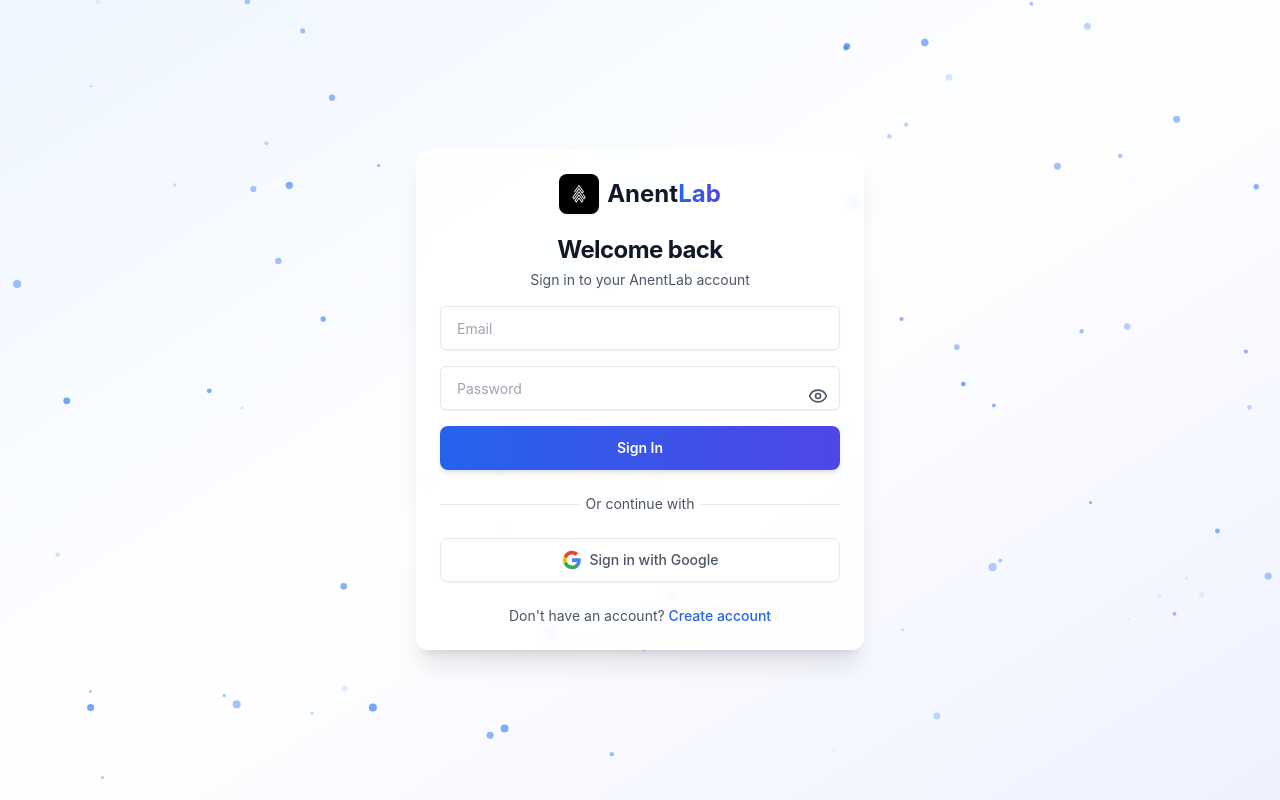
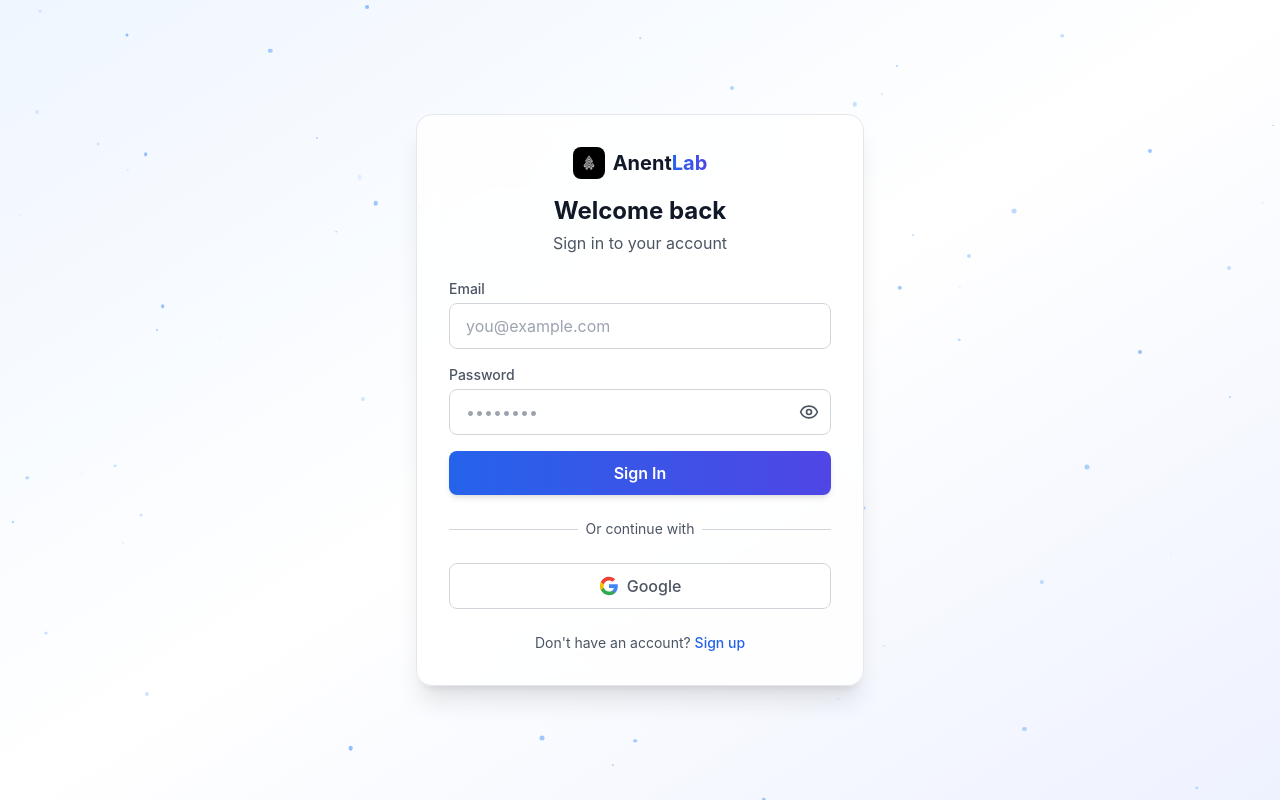
Before and after one commit to johncampg12-afk/content-intelligence-engine, a Next.js app: page /login in a window 1280 px wide. Built offline with nearby package versions, Linux system fonts and the light colour scheme; no server answers.

Commit message:
feat: ultra-professional landing page with neon accents, animations, and free messaging

```diff
--- a/app/(auth)/login/page.tsx
+++ b/app/(auth)/login/page.tsx
@@ -1,99 +1,32 @@
 'use client'
 
-import { useEffect, useRef, useState } from 'react'
+import { Suspense, useEffect, useState } from 'react'
 import { useRouter, useSearchParams } from 'next/navigation'
 import Link from 'next/link'
 import Image from 'next/image'
-import { motion } from 'framer-motion'
 import { createBrowserClient } from '@supabase/ssr'
-import { Button } from '@/components/ui/button'
-import { Input } from '@/components/ui/input'
-import { Card, CardContent, CardDescription, CardHeader, CardTitle } from '@/components/ui/card'
-import { Eye, EyeOff, Sparkles, ArrowRight } from 'lucide-react'
+import { Eye, EyeOff, Sparkles } from 'lucide-react'
 
-export default function LoginPage() {
+// Componente que usa useSearchParams (debe estar envuelto en Suspense)
+function LoginForm() {
+  const router = useRouter()
+  const searchParams = useSearchParams()
   const [email, setEmail] = useState('')
   const [password, setPassword] = useState('')
   const [loading, setLoading] = useState(false)
   const [error, setError] = useState<string | null>(null)
   const [showPassword, setShowPassword] = useState(false)
   const [successMessage, setSuccessMessage] = useState<string | null>(null)
-  const router = useRouter()
-  const searchParams = useSearchParams()
-  const canvasRef = useRef<HTMLCanvasElement>(null)
 
   const supabase = createBrowserClient(
     process.env.NEXT_PUBLIC_SUPABASE_URL!,
     process.env.NEXT_PUBLIC_SUPABASE_ANON_KEY!
   )
 
-  // Partículas flotantes (mismo estilo que landing)
-  useEffect(() => {
-    const canvas = canvasRef.current
-    if (!canvas) return
-    const ctx = canvas.getContext('2d')
-    if (!ctx) return
-
-    canvas.width = window.innerWidth
-    canvas.height = window.innerHeight
-
-    const particles: { x: number; y: number; radius: number; speedX: number; speedY: number; alpha: number; pulse: number }[] = []
-    const particleCount = 80
-
-    for (let i = 0; i < particleCount; i++) {
-      particles.push({
-        x: Math.random() * canvas.width,
-        y: Math.random() * canvas.height,
-        radius: Math.random() * 3 + 1,
-        speedX: (Math.random() - 0.5) * 0.3,
-        speedY: (Math.random() - 0.5) * 0.3,
-        alpha: Math.random() * 0.5 + 0.2,
-        pulse: Math.random() * Math.PI * 2,
-      })
-    }
-
-    let animationId: number
-    let time = 0
-    const animate = () => {
-      time += 0.02
-      ctx.clearRect(0, 0, canvas.width, canvas.height)
-      particles.forEach(p => {
-        p.x += p.speedX
-        p.y += p.speedY
-        if (p.x < 0) p.x = canvas.width
-        if (p.x > canvas.width) p.x = 0
-        if (p.y < 0) p.y = canvas.height
-        if (p.y > canvas.height) p.y = 0
-        const pulseAlpha = p.alpha + Math.sin(time + p.pulse) * 0.15
-        ctx.beginPath()
-        ctx.arc(p.x, p.y, p.radius + Math.sin(time + p.pulse) * 0.5, 0, Math.PI * 2)
-        ctx.fillStyle = `rgba(59, 130, 246, ${Math.max(0.1, Math.min(0.7, pulseAlpha))})`
-        ctx.fill()
-      })
-      animationId = requestAnimationFrame(animate)
-    }
-    animate()
-
-    const handleResize = () => {
-      canvas.width = window.innerWidth
-      canvas.height = window.innerHeight
-    }
-    window.addEventListener('resize', handleResize)
-    return () => {
-      cancelAnimationFrame(animationId)
-      window.removeEventListener('resize', handleResize)
-    }
-  }, [])
-
-  // Verificar si venimos de TikTok o de registro
   useEffect(() => {
     const tiktokConnected = searchParams.get('tiktok_connected')
     if (tiktokConnected === 'true') {
       setSuccessMessage('TikTok account connected successfully! Please login again to continue.')
-    }
-    const registered = searchParams.get('registered')
-    if (registered === 'true') {
-      setSuccessMessage('Account created! Please check your email to confirm your account before logging in.')
     }
   }, [searchParams])
 
@@ -127,141 +60,190 @@
         redirectTo: `${window.location.origin}/api/auth/callback`,
       },
     })
-    if (error) {
-      setError(error.message)
-    }
+    if (error) setError(error.message)
   }
 
   return (
-    <div className="min-h-screen bg-gradient-to-br from-blue-50 via-white to-indigo-50 relative overflow-x-hidden flex items-center justify-center p-4">
-      {/* Partículas de fondo */}
-      <canvas ref={canvasRef} className="fixed inset-0 pointer-events-none z-0" />
-
-      <motion.div
-        initial={{ opacity: 0, y: 20 }}
-        animate={{ opacity: 1, y: 0 }}
-        transition={{ duration: 0.5 }}
-        className="relative z-10 w-full max-w-md"
-      >
-        <Card className="border-0 shadow-xl bg-white/80 backdrop-blur-sm">
-          <CardHeader className="space-y-1 text-center pb-4">
+    <div className="bg-white/80 dark:bg-gray-800/80 backdrop-blur-md rounded-2xl shadow-xl border border-gray-200 dark:border-gray-700 p-8 w-full max-w-md">
+      <div className="text-center mb-6">
         <div className="flex justify-center mb-4">
           <Link href="/" className="flex items-center gap-2 group">
-                <div className="relative w-10 h-10">
+            <div className="relative w-8 h-8">
               <Image
                 src="/anentLogo.jpeg"
                 alt="AnentLab Logo"
                 fill
-                    className="rounded-lg object-cover shadow-sm"
+                className="rounded-lg object-cover"
               />
             </div>
-                <span className="text-2xl font-bold text-gray-800">
+            <span className="text-xl font-bold text-gray-800 dark:text-white">
               Anent<span className="bg-gradient-to-r from-blue-600 to-indigo-600 bg-clip-text text-transparent">Lab</span>
             </span>
           </Link>
         </div>
-            <CardTitle className="text-2xl font-bold text-gray-900">Welcome back</CardTitle>
-            <CardDescription className="text-gray-500">
-              Sign in to your AnentLab account
-            </CardDescription>
-          </CardHeader>
-          <CardContent>
+        <h1 className="text-2xl font-bold text-gray-900 dark:text-white">Welcome back</h1>
+        <p className="text-gray-500 dark:text-gray-400 mt-1">Sign in to your account</p>
+      </div>
+
       {successMessage && (
-              <div className="mb-4 p-3 bg-green-50 border border-green-200 rounded-lg text-green-700 text-sm text-center">
+        <div className="mb-4 p-3 bg-green-50 dark:bg-green-900/20 border border-green-200 dark:border-green-800 rounded-lg text-green-700 dark:text-green-300 text-sm text-center">
           {successMessage}
         </div>
       )}
+
       <form onSubmit={handleLogin} className="space-y-4">
-              <div className="space-y-2">
-                <Input
+        <div>
+          <label htmlFor="email" className="block text-sm font-medium text-gray-700 dark:text-gray-300 mb-1">
+            Email
+          </label>
+          <input
+            id="email"
             type="email"
-                  placeholder="Email"
             value={email}
             onChange={(e) => setEmail(e.target.value)}
             required
-                  disabled={loading}
-                  className="h-11 px-4 border-gray-200 focus:ring-2 focus:ring-blue-500"
+            className="w-full px-4 py-2.5 border border-gray-300 dark:border-gray-600 rounded-lg focus:outline-none focus:ring-2 focus:ring-blue-500 bg-white dark:bg-gray-800 text-gray-900 dark:text-white transition"
+            placeholder="you@example.com"
           />
         </div>
-              <div className="space-y-2 relative">
-                <Input
+        <div>
+          <label htmlFor="password" className="block text-sm font-medium text-gray-700 dark:text-gray-300 mb-1">
+            Password
+          </label>
+          <div className="relative">
+            <input
+              id="password"
               type={showPassword ? 'text' : 'password'}
-                  placeholder="Password"
               value={password}
               onChange={(e) => setPassword(e.target.value)}
               required
-                  disabled={loading}
-                  className="h-11 px-4 border-gray-200 focus:ring-2 focus:ring-blue-500 pr-10"
+              className="w-full px-4 py-2.5 border border-gray-300 dark:border-gray-600 rounded-lg focus:outline-none focus:ring-2 focus:ring-blue-500 bg-white dark:bg-gray-800 text-gray-900 dark:text-white pr-10 transition"
+              placeholder="••••••••"
             />
             <button
               type="button"
               onClick={() => setShowPassword(!showPassword)}
-                  className="absolute right-3 top-1/2 -translate-y-1/2 text-gray-400 hover:text-gray-600"
+              className="absolute inset-y-0 right-0 pr-3 flex items-center text-gray-400 hover:text-gray-600 dark:hover:text-gray-300"
             >
               {showPassword ? <EyeOff className="w-5 h-5" /> : <Eye className="w-5 h-5" />}
             </button>
           </div>
-              {error && (
-                <p className="text-sm text-red-500 text-center">{error}</p>
-              )}
-              <Button type="submit" className="w-full h-11 bg-gradient-to-r from-blue-600 to-indigo-600 hover:from-blue-700 hover:to-indigo-700 text-white font-semibold rounded-lg shadow-md transition-all duration-200" disabled={loading}>
-                {loading ? (
-                  <div className="flex items-center gap-2">
-                    <div className="animate-spin rounded-full h-4 w-4 border-b-2 border-white"></div>
-                    Signing in...
         </div>
-                ) : (
-                  'Sign In'
-                )}
-              </Button>
+        {error && <p className="text-sm text-red-600 dark:text-red-400 text-center">{error}</p>}
+        <button
+          type="submit"
+          disabled={loading}
+          className="w-full py-2.5 bg-gradient-to-r from-blue-600 to-indigo-600 text-white rounded-lg font-semibold shadow-md hover:shadow-lg transition-all transform hover:-translate-y-0.5 disabled:opacity-50 disabled:transform-none"
+        >
+          {loading ? 'Signing in...' : 'Sign In'}
+        </button>
       </form>
 
       <div className="relative my-6">
         <div className="absolute inset-0 flex items-center">
-                <div className="w-full border-t border-gray-200" />
+          <div className="w-full border-t border-gray-300 dark:border-gray-600" />
         </div>
         <div className="relative flex justify-center text-sm">
-                <span className="px-2 bg-white/80 text-gray-500">Or continue with</span>
+          <span className="px-2 bg-white dark:bg-gray-800 text-gray-500 dark:text-gray-400">Or continue with</span>
         </div>
       </div>
 
-            <Button
-              type="button"
-              variant="outline"
-              className="w-full h-11 border-gray-200 bg-white hover:bg-gray-50 text-gray-700 font-medium rounded-lg transition-all duration-200 flex items-center justify-center gap-2"
+      <button
         onClick={handleGoogleLogin}
-              disabled={loading}
+        className="w-full py-2.5 border border-gray-300 dark:border-gray-600 rounded-lg font-medium text-gray-700 dark:text-gray-200 bg-white dark:bg-gray-800 hover:bg-gray-50 dark:hover:bg-gray-700 transition flex items-center justify-center gap-2"
       >
         <svg className="w-5 h-5" viewBox="0 0 24 24">
-                <path
-                  d="M22.56 12.25c0-.78-.07-1.53-.2-2.25H12v4.26h5.92c-.26 1.37-1.04 2.53-2.21 3.31v2.77h3.57c2.08-1.92 3.28-4.74 3.28-8.09z"
-                  fill="#4285F4"
-                />
-                <path
-                  d="M12 23c2.97 0 5.46-.98 7.28-2.66l-3.57-2.77c-.98.66-2.23 1.06-3.71 1.06-2.86 0-5.29-1.93-6.16-4.53H2.18v2.84C3.99 20.53 7.7 23 12 23z"
-                  fill="#34A853"
-                />
-                <path
-                  d="M5.84 14.09c-.22-.66-.35-1.36-.35-2.09s.13-1.43.35-2.09V7.07H2.18C1.43 8.55 1 10.22 1 12s.43 3.45 1.18 4.93l2.85-2.22.81-.62z"
-                  fill="#FBBC05"
-                />
-                <path
-                  d="M12 5.38c1.62 0 3.06.56 4.21 1.64l3.15-3.15C17.45 2.09 14.97 1 12 1 7.7 1 3.99 3.47 2.18 7.07l3.66 2.84c.87-2.6 3.3-4.53 6.16-4.53z"
-                  fill="#EA4335"
-                />
+          <path d="M22.56 12.25c0-.78-.07-1.53-.2-2.25H12v4.26h5.92c-.26 1.37-1.04 2.53-2.21 3.31v2.77h3.57c2.08-1.92 3.28-4.74 3.28-8.09z" fill="#4285F4" />
+          <path d="M12 23c2.97 0 5.46-.98 7.28-2.66l-3.57-2.77c-.98.66-2.23 1.06-3.71 1.06-2.86 0-5.29-1.93-6.16-4.53H2.18v2.84C3.99 20.53 7.7 23 12 23z" fill="#34A853" />
+          <path d="M5.84 14.09c-.22-.66-.35-1.36-.35-2.09s.13-1.43.35-2.09V7.07H2.18C1.43 8.55 1 10.22 1 12s.43 3.45 1.18 4.93l2.85-2.22.81-.62z" fill="#FBBC05" />
+          <path d="M12 5.38c1.62 0 3.06.56 4.21 1.64l3.15-3.15C17.45 2.09 14.97 1 12 1 7.7 1 3.99 3.47 2.18 7.07l3.66 2.84c.87-2.6 3.3-4.53 6.16-4.53z" fill="#EA4335" />
         </svg>
-              Sign in with Google
-            </Button>
+        Google
+      </button>
 
-            <p className="mt-6 text-center text-sm text-gray-500">
+      <p className="mt-6 text-center text-sm text-gray-600 dark:text-gray-400">
         Don't have an account?{' '}
-              <Link href="/register" className="text-blue-600 hover:text-blue-700 font-medium transition-colors">
-                Create account
+        <Link href="/register" className="text-blue-600 dark:text-blue-400 hover:underline font-medium">
+          Sign up
         </Link>
       </p>
-          </CardContent>
-        </Card>
-      </motion.div>
     </div>
   )
 }
+
+// Componente principal con Suspense y fondo animado
+export default function LoginPage() {
+  const [particles, setParticles] = useState<Array<{ x: number; y: number; size: number; speedX: number; speedY: number; opacity: number }>>([])
+
+  useEffect(() => {
+    const initParticles = () => {
+      const newParticles = []
+      for (let i = 0; i < 80; i++) {
+        newParticles.push({
+          x: Math.random() * window.innerWidth,
+          y: Math.random() * window.innerHeight,
+          size: Math.random() * 4 + 1,
+          speedX: (Math.random() - 0.5) * 0.4,
+          speedY: (Math.random() - 0.5) * 0.4,
+          opacity: Math.random() * 0.5 + 0.2,
+        })
+      }
+      setParticles(newParticles)
+    }
+    initParticles()
+
+    let animationFrame: number
+    const animate = () => {
+      setParticles(prev =>
+        prev.map(p => ({
+          ...p,
+          x: p.x + p.speedX,
+          y: p.y + p.speedY,
+          opacity: p.opacity + (Math.random() - 0.5) * 0.02,
+        })).map(p => ({
+          ...p,
+          x: p.x < 0 ? window.innerWidth : p.x > window.innerWidth ? 0 : p.x,
+          y: p.y < 0 ? window.innerHeight : p.y > window.innerHeight ? 0 : p.y,
+          opacity: Math.min(0.7, Math.max(0.1, p.opacity)),
+        }))
+      )
+      animationFrame = requestAnimationFrame(animate)
+    }
+    animate()
+    return () => cancelAnimationFrame(animationFrame)
+  }, [])
+
+  return (
+    <div className="min-h-screen bg-gradient-to-br from-blue-50 via-white to-indigo-50 dark:from-gray-900 dark:via-gray-800 dark:to-gray-900 relative overflow-hidden flex items-center justify-center p-4">
+      {/* Partículas flotantes */}
+      <div className="fixed inset-0 pointer-events-none z-0">
+        {particles.map((p, i) => (
+          <div
+            key={i}
+            className="absolute rounded-full bg-blue-400 dark:bg-blue-500"
+            style={{
+              left: p.x,
+              top: p.y,
+              width: p.size,
+              height: p.size,
+              opacity: p.opacity,
+              transform: 'translate(-50%, -50%)',
+            }}
+          />
+        ))}
+      </div>
+
+      {/* Contenido principal con Suspense */}
+      <Suspense
+        fallback={
+          <div className="bg-white/80 dark:bg-gray-800/80 backdrop-blur-md rounded-2xl shadow-xl p-8 w-full max-w-md text-center">
+            <div className="animate-spin rounded-full h-12 w-12 border-b-2 border-blue-600 mx-auto mb-4"></div>
+            <p className="text-gray-600 dark:text-gray-400">Loading...</p>
+          </div>
+        }
+      >
+        <LoginForm />
+      </Suspense>
+    </div>
+  )
+}
```
Lines whose indentation alone changed are shown as unchanged.
